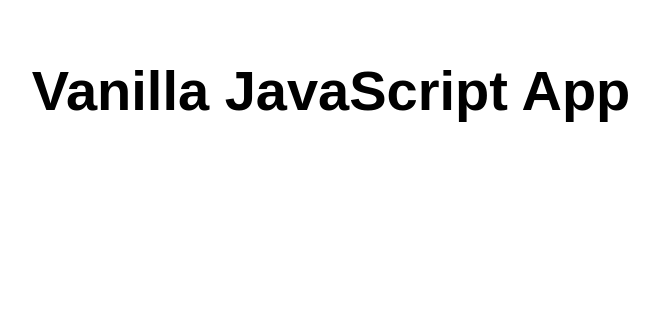
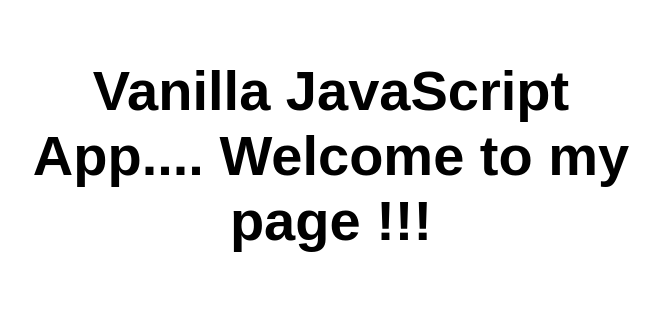
Before and after one commit to divyasurve/Clone_vanilla-basic, a website: page src/index.html in a window 1280 px wide. Shown: the whole page, without its empty margins (309-969 px from the left). Drawn offline with Linux system fonts and the light colour scheme.

Commit message:
Update index.html

```diff
--- a/src/index.html
+++ b/src/index.html
@@ -10,7 +10,7 @@
 
 <body>
   <main>
-    <h1>Vanilla JavaScript App</h1>
+    <h1>Vanilla JavaScript App.... Welcome to my page !!!</h1>
   </main>
 </body>
 
```
